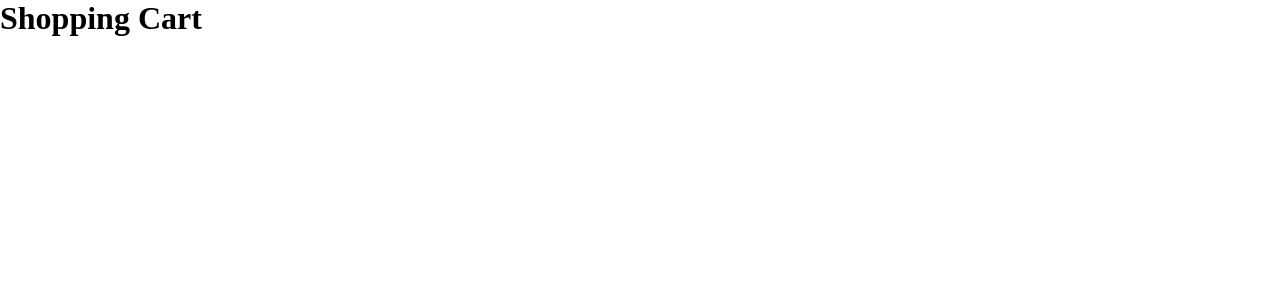
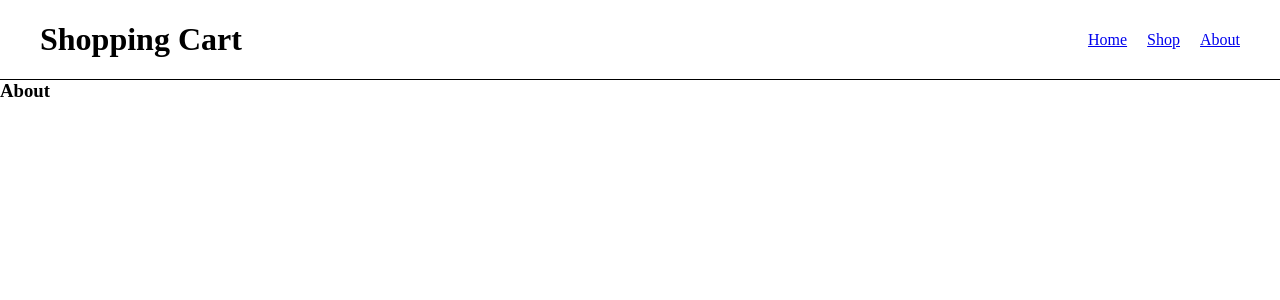
Before and after one commit to markymelnik/shopping-cart, a React (Vite) app: page /about in a window 1280 px wide. Shown: the top 300 px of the page. Built offline with nearby package versions, Linux system fonts and the light colour scheme.

Commit message:
created nav bar with routing

```diff
--- a/package.json
+++ b/package.json
@@ -11,6 +11,7 @@
   "dependencies": {
     "react": "^18.2.0",
     "react-dom": "^18.2.0",
+    "react-router-dom": "^6.11.1",
     "styled-components": "^6.0.0-rc.1"
   },
   "devDependencies": {
--- a/src/App.jsx
+++ b/src/App.jsx
@@ -1,5 +1,29 @@
+import NavBar from "./NavBar";
+import styled from "styled-components";
+import { BrowserRouter, Routes, Route } from "react-router-dom";
+import Home from "./components/Home";
+import Shop from "./components/Shop";
+import About from "./components/About";
+
 const App = () => {
-  return <h1>Shopping Cart</h1>;
+  return (
+    <AppWrapper>
+      <BrowserRouter>
+        <NavBar />
+        <Routes>
+          <Route path="/" element={<Home />} />
+          <Route path="/shop" element={<Shop />} />
+          <Route path="/about" element={<About />} />
+        </Routes>
+      </BrowserRouter>
+    </AppWrapper>
+  );
 };
 
+const AppWrapper = styled.div`
+  display: flex;
+  flex-direction: column;
+  justify-content: center;
+`;
+
 export default App;
--- /dev/null
+++ b/src/NavBar.jsx
@@ -0,0 +1,33 @@
+import styled from "styled-components";
+import { Link } from "react-router-dom";
+import Header from "./components/Name";
+
+const NavBar = () => {
+  return (
+    <NavWrapper>
+      <Header />
+      <NavButtons>
+        <Link to="/">Home</Link>
+        <Link to="/shop">Shop</Link>
+        <Link to="/about">About</Link>
+      </NavButtons>
+    </NavWrapper>
+  );
+};
+
+const NavWrapper = styled.div`
+  display: flex;
+  justify-content: space-between;
+  align-items: center;
+  height: 10vh;
+  width: 100%;
+  border-bottom: 1px solid black;
+`;
+
+const NavButtons = styled.div`
+  display: flex;
+  gap: 20px;
+  margin-right: 40px;
+`;
+
+export default NavBar;
--- /dev/null
+++ b/src/components/About.jsx
@@ -0,0 +1,7 @@
+import styled from "styled-components";
+
+const About = () => {
+  return <h3>About</h3>;
+};
+
+export default About;
--- /dev/null
+++ b/src/components/Home.jsx
@@ -0,0 +1,7 @@
+import styled from "styled-components";
+
+const Home = () => {
+  return <h3>Home</h3>;
+};
+
+export default Home;
--- /dev/null
+++ b/src/components/Name.jsx
@@ -0,0 +1,17 @@
+import styled from 'styled-components';
+
+const Name = () => {
+  return (
+    <NameWrapper>
+      <h1>Shopping Cart</h1>
+    </NameWrapper>
+  );
+};
+
+const NameWrapper = styled.div`
+  display: flex;
+  justify-content: center;
+  margin-left: 40px;
+`;
+
+export default Name;
--- /dev/null
+++ b/src/components/Shop.jsx
@@ -0,0 +1,7 @@
+import styled from "styled-components";
+
+const Shop = () => {
+  return <h3>Shop</h3>;
+};
+
+export default Shop;
```
Also changed, not shown: src/index.jsx (indentation only), 1 other file (tests, documents, lock files or other folders).
